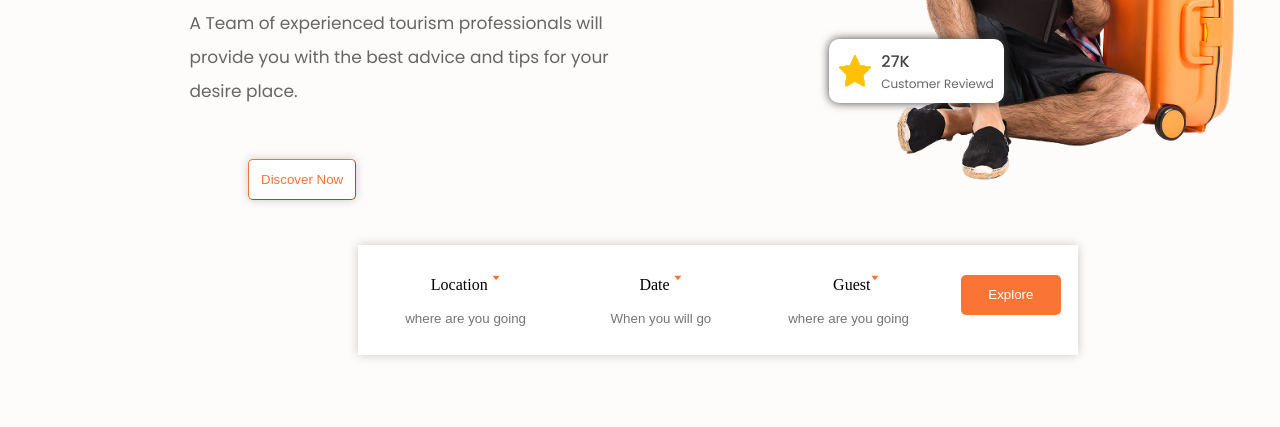
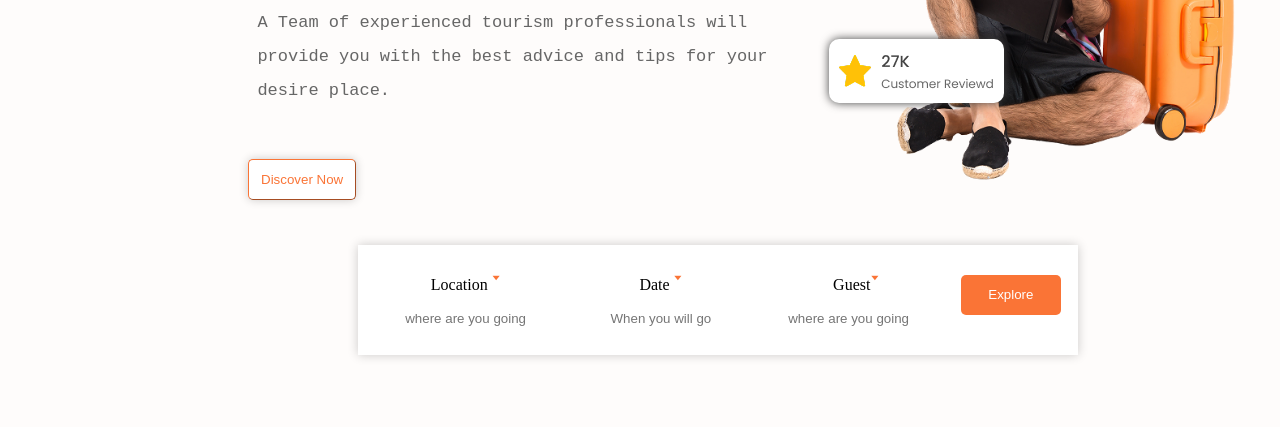
Before and after one commit to karthick316/landing-page-1, a plain HTML site: page index.html in a window 1280 px wide. Shown: the part 373-800 px from the top of the page. Drawn offline with Linux system fonts and the light colour scheme.

Commit message:
fourth commit

```diff
--- a/style.css
+++ b/style.css
@@ -1,9 +1,7 @@
 html {
     background-color: #FEFCFB;
 }
- body > * pre ,p {
-    font-family: 'POppins';
- }
+
 
 header {
      display: flex;
```
